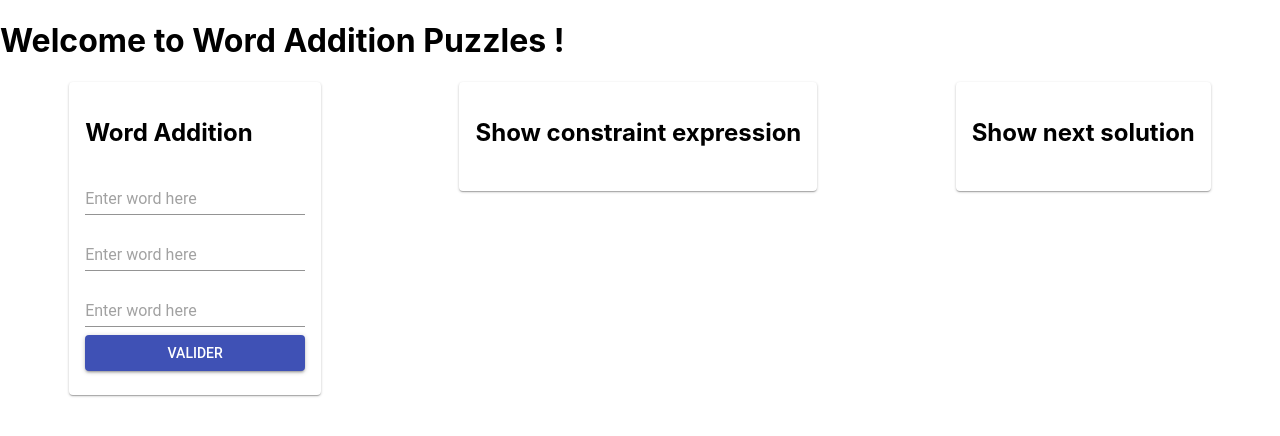
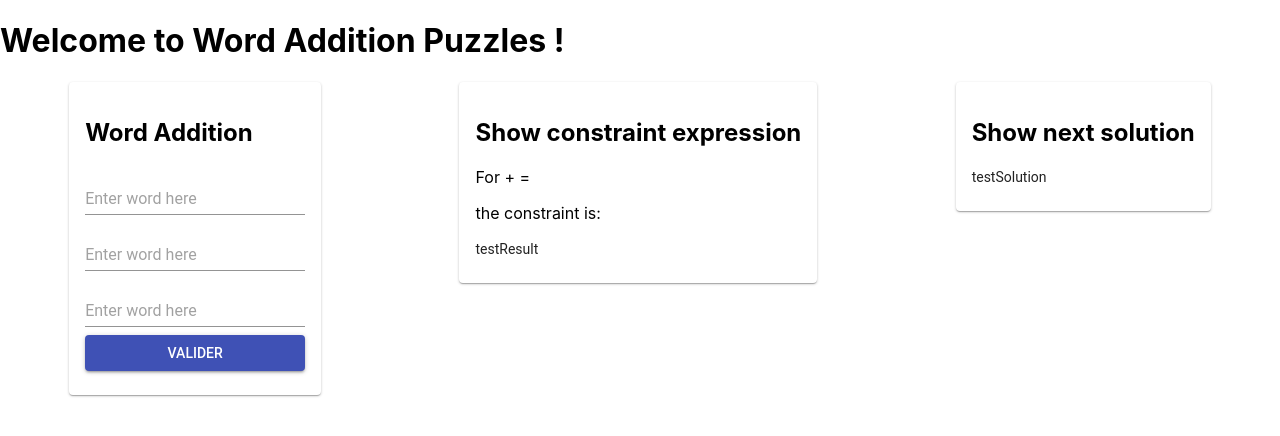
Before and after one commit to corentinleroux/M1_Veille_React_Constraint_Solver, a React (Create React App) app: page / in a window 1280 px wide. Shown: the top 436 px of the page. Built offline with nearby package versions, Linux system fonts and the light colour scheme.

Commit message:
Attributs envoyés aux components fils

```diff
--- a/src/Components/ConstraintComponent.js
+++ b/src/Components/ConstraintComponent.js
@@ -4,26 +4,15 @@ import CardContent from '@material-ui/core/CardContent';
 import Typography from '@material-ui/core/Typography';
 
 class ConstraintComponent extends Component{
-    constructor(props){
-        super(props);
-        this.state={
-            resultFiniteDomain:this.props.resultFiniteDomain,
-        }
-        this.handleChange = this.handleChange.bind(this);
-    }
-
-    handleChange (event) {
-        this.setState({ [event.target.name]: event.target.value });
-    }
-
     render(){
-        //console.log(this.props.resultFiniteDomain)
         return(
             <div>
                 <Card>
                     <CardContent>
-                        <h2>Show constraint expression {this.resultFiniteDomain}</h2>
-                        <Typography component="p">{this.resultFiniteDomain}</Typography>
+                        <h2>Show constraint expression</h2>
+                        <p>For {this.props.firstInput} + {this.props.secondInput} = {this.props.resultInput}</p>
+                        <p>the constraint is:</p>
+                        <Typography component="p">{this.props.resultFiniteDomain}</Typography>
                     </CardContent>
                 </Card>
             </div>
--- a/src/Components/InputsComponent.js
+++ b/src/Components/InputsComponent.js
@@ -72,8 +72,8 @@ class InputsComponent extends Component{
                     </CardContent>
                 </Card>
 
-                <ConstraintComponent resultFiniteDomain={this.resultFiniteDomain}></ConstraintComponent>
-                <NextSolutionComponent /*nextSolution={this.state.nextSolutionFiniteDomain}*/></NextSolutionComponent>
+                <ConstraintComponent firstInput={this.state.firstInput} secondInput={this.state.secondInput} resultInput={this.state.resultInput} resultFiniteDomain={this.state.resultFiniteDomain}></ConstraintComponent>
+                <NextSolutionComponent nextSolutionFiniteDomain={this.state.nextSolutionFiniteDomain}></NextSolutionComponent>
             </div>
         );
     }
--- a/src/Components/NextSolutionComponent.js
+++ b/src/Components/NextSolutionComponent.js
@@ -4,25 +4,13 @@ import CardContent from '@material-ui/core/CardContent';
 import Typography from '@material-ui/core/Typography';
 
 class NextSolutionComponent extends Component{
-    constructor(){
-        super();
-        this.state={
-            resultConstraint:'',/*this.props.nextSolutionFiniteDomain,*/
-        }
-        this.handleChange = this.handleChange.bind(this);
-    }
-
-    handleChange (event) {
-        this.setState({ [event.target.name]: event.target.value });
-    }
-
     render(){
         return(
             <div>
                 <Card>
                     <CardContent>
                         <h2>Show next solution</h2>
-                        <Typography component="p"></Typography>
+                        <Typography component="p">{this.props.nextSolutionFiniteDomain}</Typography>
                     </CardContent>
                 </Card>
             </div>
```
